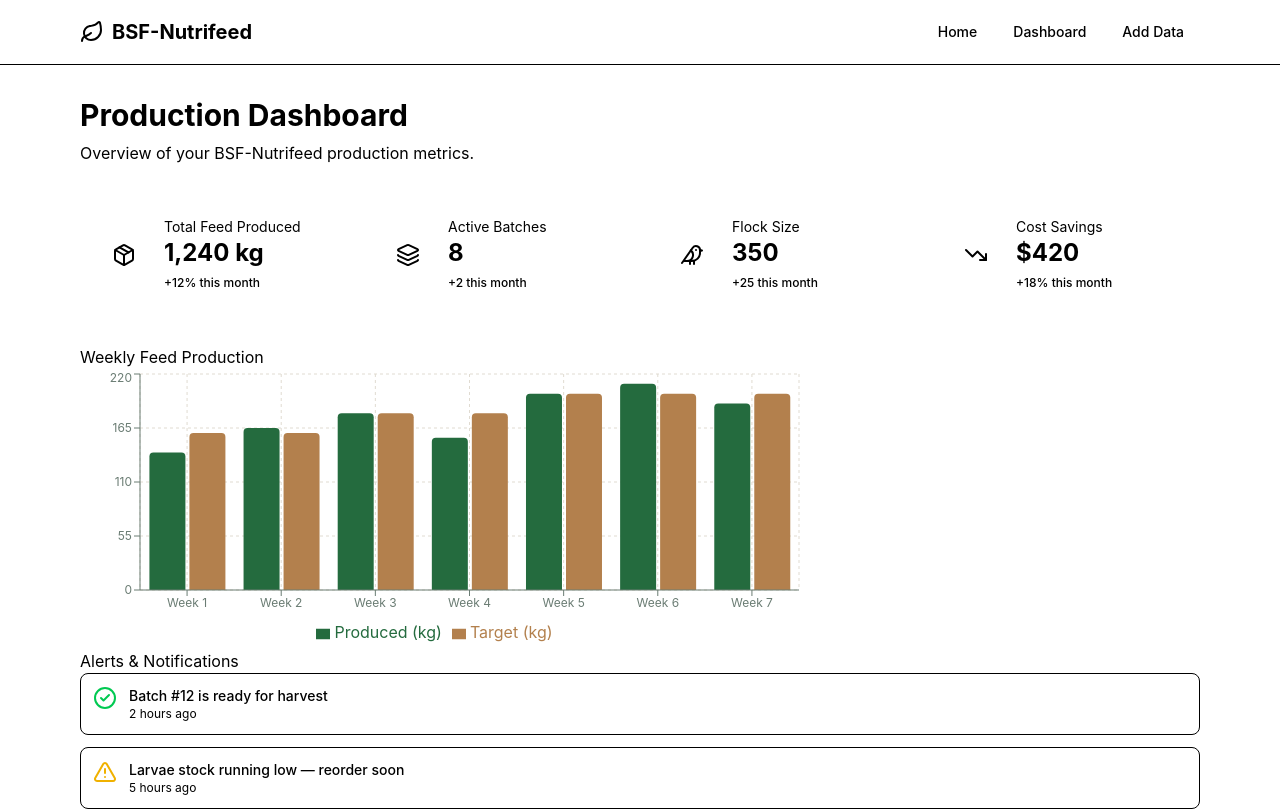
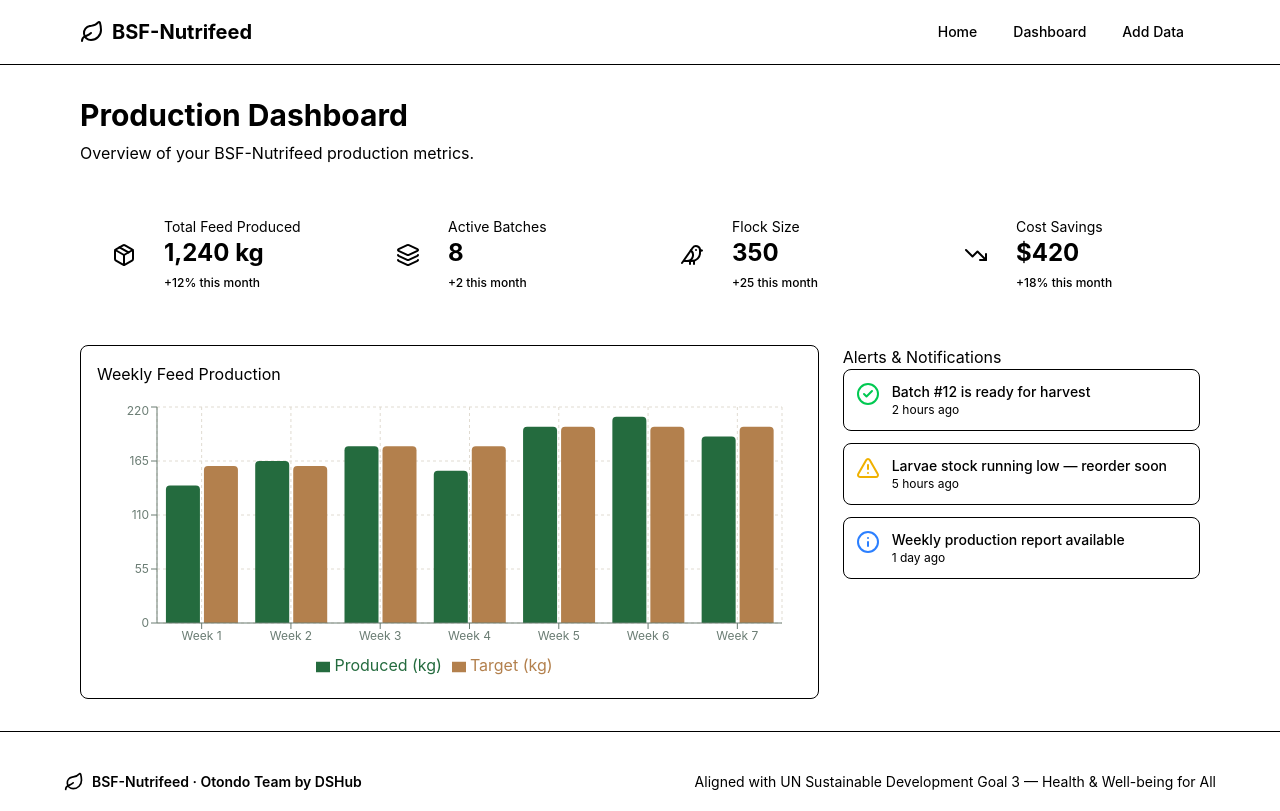
Before and after one commit to Destiny27052005/bsf_nutrifeed, a React (Vite) app: page /dashboard in a window 1280 px wide. Shown: the top 811 px of the page. Built offline with nearby package versions, Linux system fonts and the light colour scheme.

Commit message:
refactor Dashboard and Chart components for improved layout and structure

```diff
--- a/src/Pages/Dashboard.jsx
+++ b/src/Pages/Dashboard.jsx
@@ -17,8 +17,10 @@ function Dashboard() {
             <div className="mb-8 grid gap-4 sm:grid-cols-2 lg:grid-cols-4">
                 {metrics?.map((m) => <MetricCard key={m.label} metric={m} />)}
             </div>
+            <div className="grid gap-6 lg:grid-cols-3">
             <Chart />
             <AlertCard />
+            </div>
         </div>
 
     );
--- a/src/components/Chart.jsx
+++ b/src/components/Chart.jsx
@@ -10,13 +10,13 @@ const production = [
     { week: "Week 7", produced: 190, target: 200 },
 ];
 
+
 function Chart() {
     return (
-        <div className="grid gap-6 lg:grid-cols-3">
-            {/* Chart */}
-            <div className="lg:col-span-2">
-                <div>
-                    <h1>Weekly Feed Production</h1>
+            //  Chart container with title
+        <div className="rounded-lg border p-4 lg:col-span-2">
+                <div className="mb-4">
+                    <h2>Weekly Feed Production</h2>
                 </div>
                 <div>
                     {(
@@ -39,7 +39,6 @@ function Chart() {
                         </ResponsiveContainer>
                     )}
                 </div>
-            </div>
         </div>
     );
 }
```
